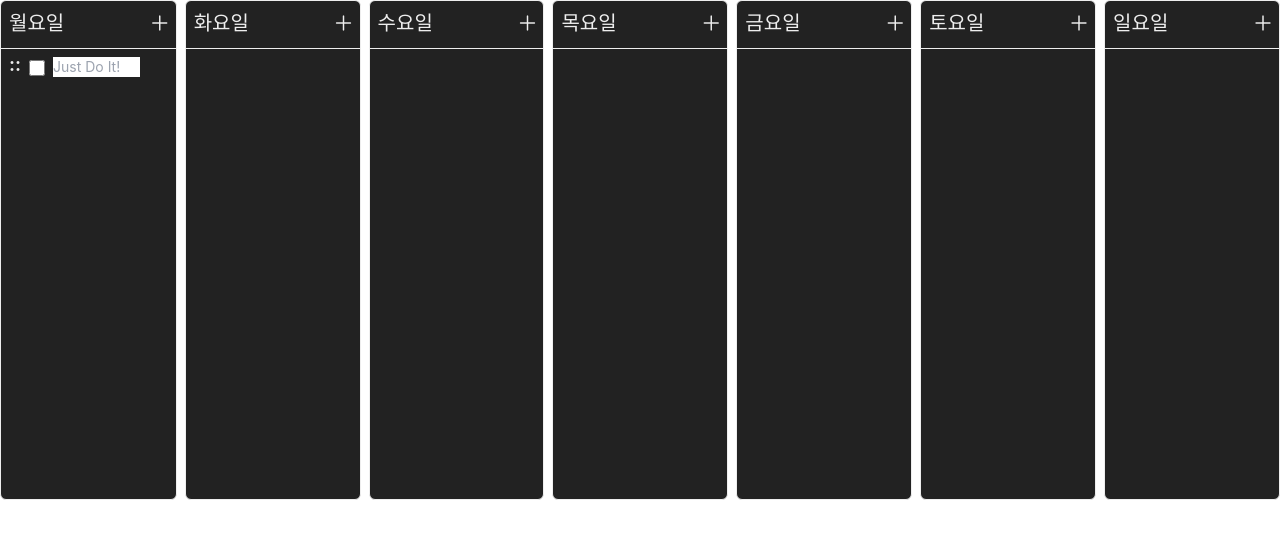
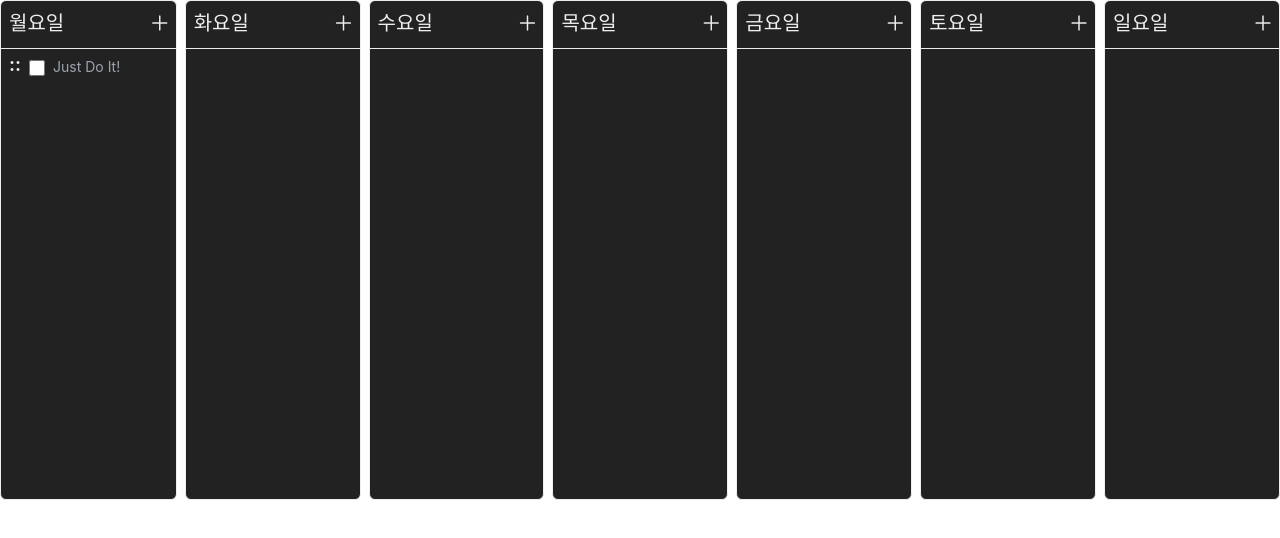
Before and after one commit to dev2820/daily-todo-list, a React (Vite) app in the folder daily-todo-list-web/: page / in a window 1280 px wide. Both pictures are taken after a click on the icon 159 px from the left and 23 px from the top of the page. Shown: the top 538 px of the page. Built offline with nearby package versions, Linux system fonts and the light colour scheme.

Commit message:
fix/ change textarea background transparent

```diff
--- a/daily-todo-list-web/src/components/Atom/AutoHeightTextarea.tsx
+++ b/daily-todo-list-web/src/components/Atom/AutoHeightTextarea.tsx
@@ -51,7 +51,6 @@ const textareaStyle = cva(["resize-none"]);
 const contentStyle = cva([
   "text-sm",
   "w-0 m-0 p-0",
-  "bg-transparent",
   "focus:outline-none",
   "grow items-start",
   "placeholder:text-slate-300",
--- a/daily-todo-list-web/src/global.css
+++ b/daily-todo-list-web/src/global.css
@@ -82,3 +82,7 @@ li {
   width: 100%;
   height: 100%;
 }
+
+textarea {
+  background: transparent;
+}
```
